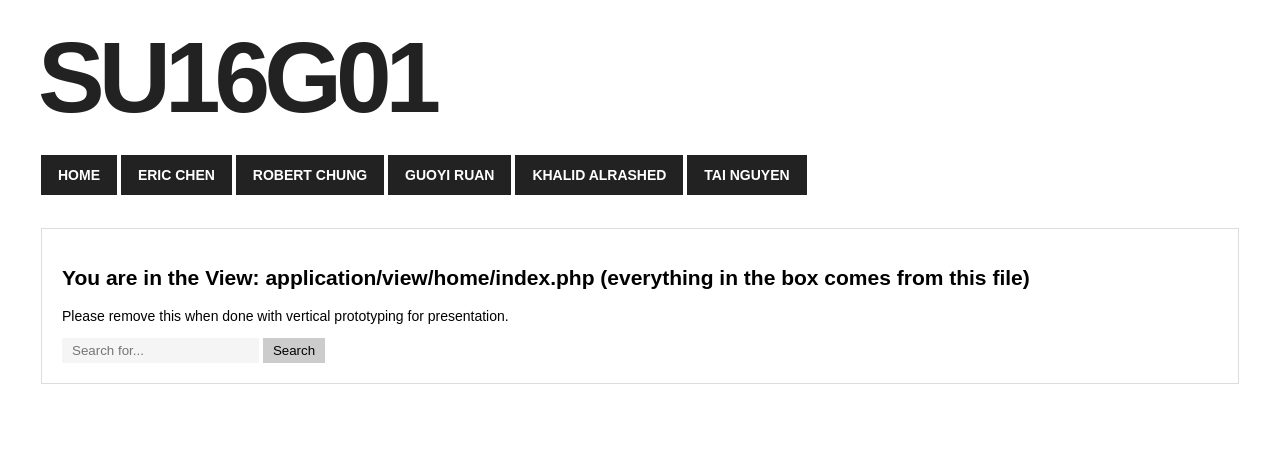
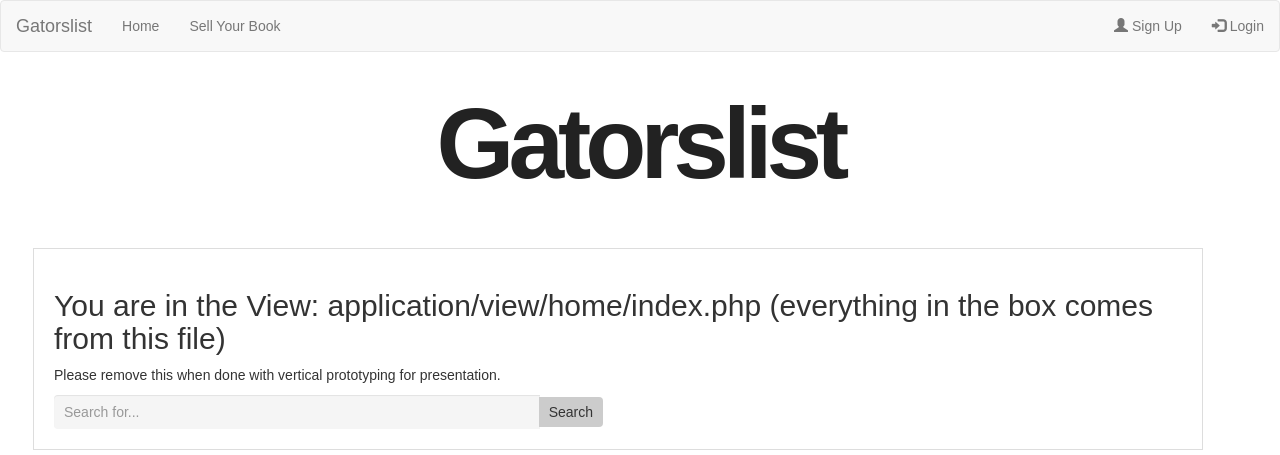
Before and after one commit to Alrashed/Gatorslist, a PHP site: page / in a window 1280 px wide. Shown: the top 455 px of the page. Run offline with PHP 8.4, Linux system fonts and the light colour scheme; some libraries are stand-ins or nearby versions.

Commit message:
Created a skeleton UI for vertical prototype

```diff
--- a/m0/application/view/_templates/header.php
+++ b/m0/application/view/_templates/header.php
@@ -1,31 +1,40 @@
 <!DOCTYPE html>
+<!-- Bootstrap -->
+<script src="//maxcdn.bootstrapcdn.com/bootstrap/3.2.0/js/bootstrap.min.js"></script>
+<link rel='stylesheet' type='text/css' href='//maxcdn.bootstrapcdn.com/bootstrap/3.2.0/css/bootstrap.min.css'>
+
 <html lang="en">
 <head>
     <meta charset="utf-8">
-    <title>Gator's List</title>
+    <!--Nav Bar-->
+    <nav class="navbar navbar-default">
+      <div class="container-fluid">
+        <div class="navbar-header">
+          <a class="navbar-brand" href="#">Gatorslist</a>
+        </div>
+        <ul class="nav navbar-nav">
+          <li><a href="home">Home</a></li>
+          <li><a href="#">Sell Your Book</a></li>
+        </ul>
+        <ul class="nav navbar-nav navbar-right">
+          <li><a href="#"><span class="glyphicon glyphicon-user"></span> Sign Up</a></li>
+          <li><a href="#"><span class="glyphicon glyphicon-log-in"></span> Login</a></li>
+        </ul>
+      </div>
+    </nav>
+
+    <title>Gatorslist</title>
     <meta name="description" content="">
     <meta name="viewport" content="width=device-width, initial-scale=1.0">
 
     <!-- JS -->
     <!-- please note: The JavaScript files are loaded in the footer to speed up page construction -->
     <!-- See more here: http://stackoverflow.com/q/2105327/1114320 -->
-
     <!-- CSS -->
     <link href="<?php echo URL; ?>css/style.css" rel="stylesheet">
 </head>
 <body>
     <!-- logo -->
     <div class="logo">
-        SU16G01
+        Gatorslist
     </div>
-
-    <!-- navigation -->
-    <div class="navigation">
-        <a href="<?php echo URL; ?>">home</a>
-        <a href="<?php echo URL; ?>home/ericchen">Eric Chen</a>
-        <a href="<?php echo URL; ?>home/robertchung">Robert Chung</a>
-        <a href="<?php echo URL; ?>home/guoyiruan">Guoyi Ruan</a>
-        <a href="<?php echo URL; ?>home/khalidalrashed">Khalid Alrashed</a>
-	<a href="<?php echo URL; ?>home/tainguyen">Tai Nguyen</a>
-	<!-- Add names to nav here! -->
-    </div>
--- a/m0/public/css/style.css
+++ b/m0/public/css/style.css
@@ -8,6 +8,7 @@ body {
     letter-spacing: -6px;
     color: #222;
     margin: 20px 30px;
+    text-align: center;
 }
 .logo .number {
     color: #222;
```
